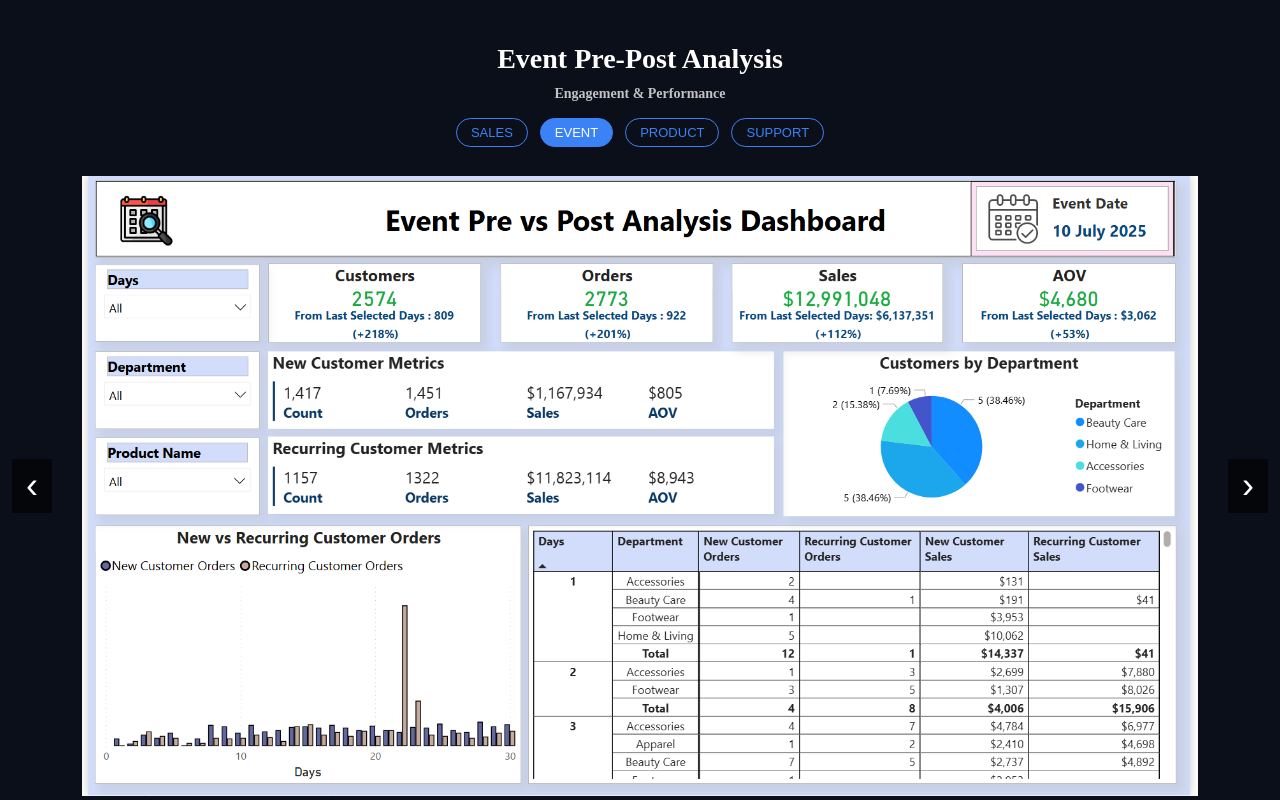
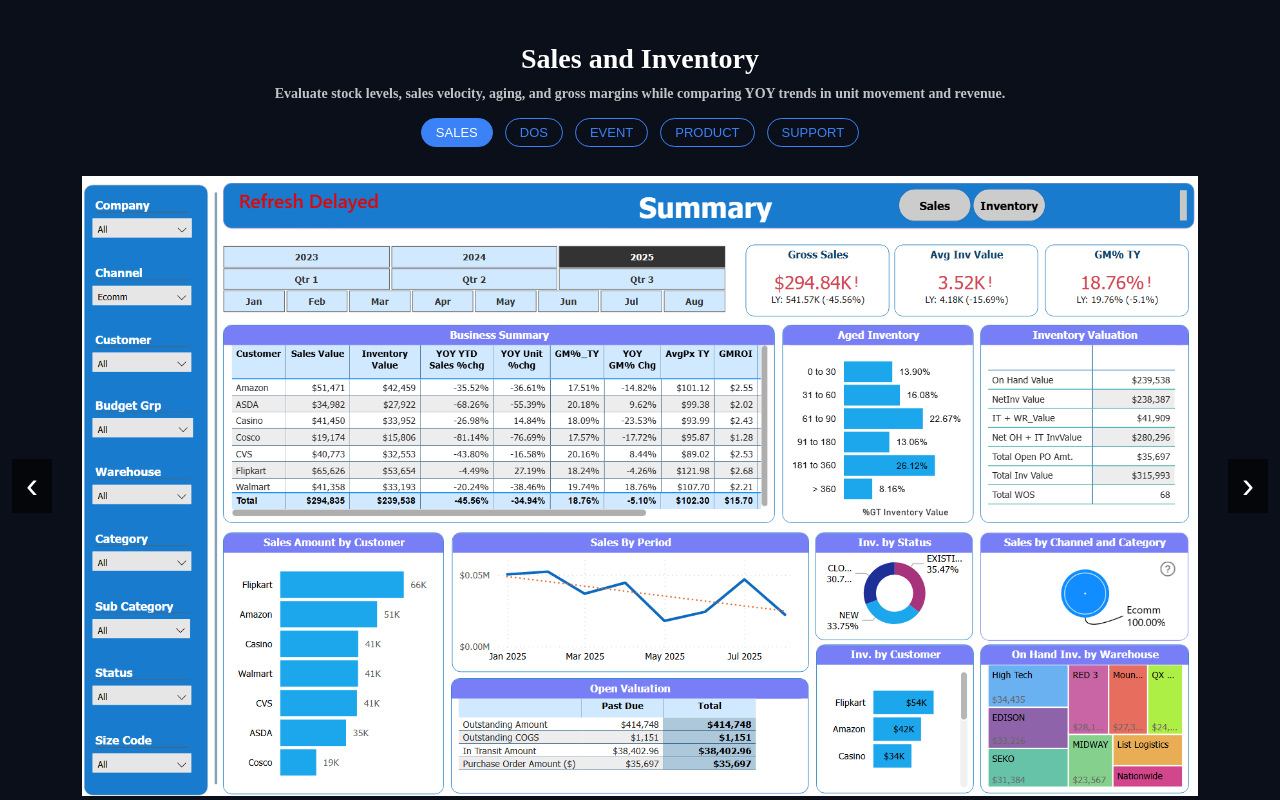
Before and after one commit to yuneshwaranr/slicers-dicers, a React (Vite) app: page / in a window 1280 px wide. Built offline with nearby package versions, Linux system fonts and the light colour scheme.

Commit message:
Carousel V1

```diff
--- a/src/App.jsx
+++ b/src/App.jsx
@@ -7,7 +7,7 @@
     key: "sales",
     button: "SALES",
     title1: "Sales and Inventory",
-    title2: "Compliance Overview",
+    title2: "Evaluate stock levels, sales velocity, aging, and gross margins while comparing YOY trends in unit movement and revenue.",
     images: [
       "/assets/Sales-1.png",
       "/assets/Sales-2.png",
@@ -15,10 +15,20 @@
     ]
   },
   {
+    key: "dos",
+    button: "DOS",
+    title1: "Daily Order Status",
+    title2: "Real-time order tracking plus warehouse and logistics efficiency insights—all in one view.",
+    images: [
+      "/assets/DOS-1.png",
+      "/assets/DOS-2.png"
+    ]
+  },
+  {
     key: "event",
     button: "EVENT",
     title1: "Event Pre-Post Analysis",
-    title2: "Engagement & Performance",
+    title2: "Measure impact by comparing event performance before and after execution.",
     images: [
       "/assets/Event-1.png"
     ]
@@ -27,7 +37,7 @@
     key: "prod",
     button: "PRODUCT",
     title1: "Production Performance Dashboard",
-    title2: "Output & Efficiency",
+    title2: "Track product performance with sales, stock, and pricing insights by age group and line.",
     images: [
       "/assets/Product-1.png",
       "/assets/Product-2.png"
@@ -37,7 +47,7 @@
     key: "support",
     button: "SUPPORT",
     title1: "Customer Support and Satisfaction",
-    title2: "Tickets & Resolution",
+    title2: "Track SLAs and ticket trends to measure customer support performance and satisfaction",
     images: [
       "/assets/Support-1.png",
       "/assets/Support-2.png"
@@ -57,7 +67,7 @@
   useEffect(() => {
     const timer = setInterval(() => {
       setSlideIndex(prev => (prev + 1) % slides.length);
-    }, 4000);
+    }, 7000);
 
     return () => clearInterval(timer);
   }, [slides]);
@@ -66,7 +76,7 @@
   useEffect(() => {
     const reportTimer = setInterval(() => {
       setActiveReportIndex(prev => (prev + 1) % reports.length);
-    }, 5000);
+    }, 22000);
 
     return () => clearInterval(reportTimer);
   }, []);
```
Also changed, not shown: public/assets/DOS-1.png (added), public/assets/DOS-2.png (added).
